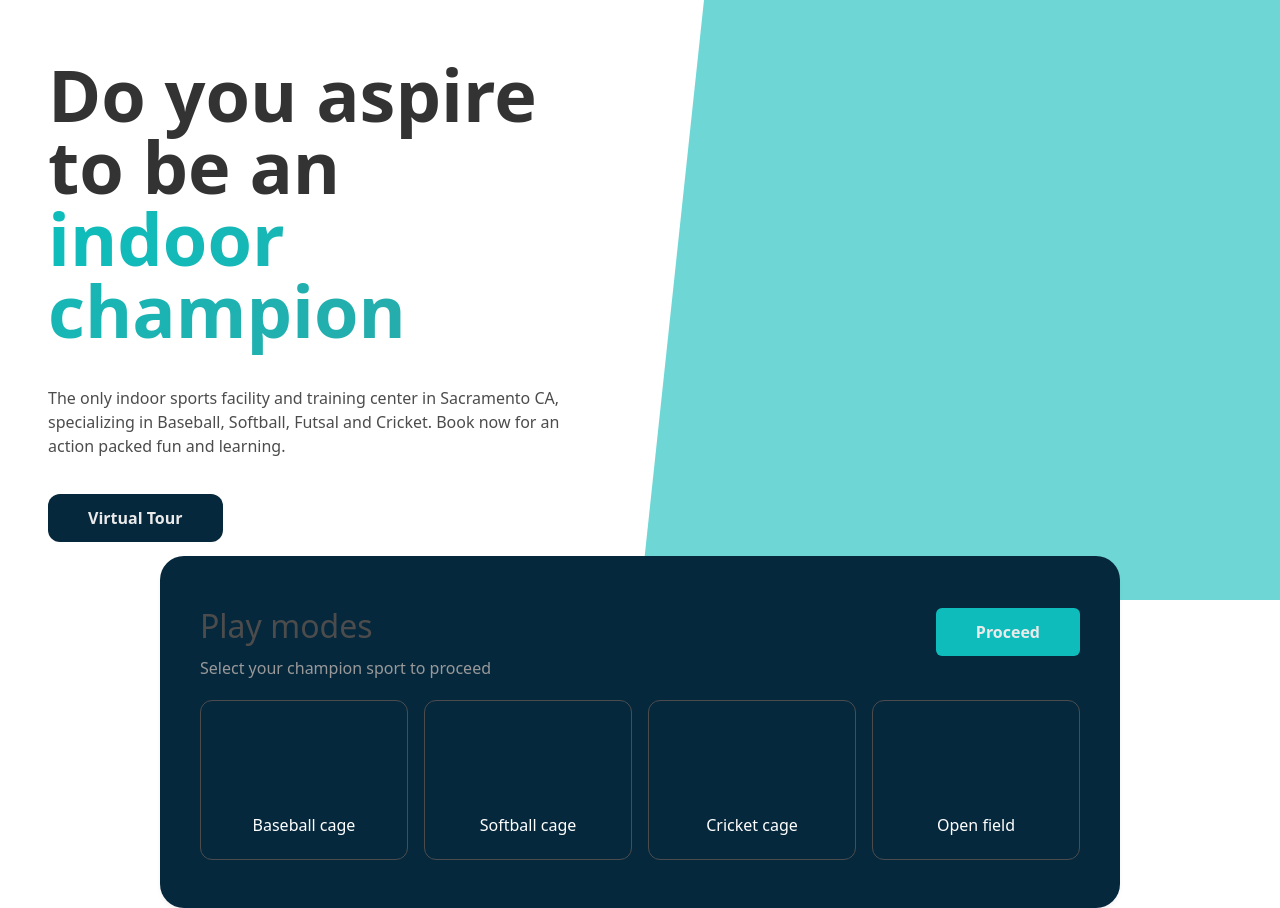
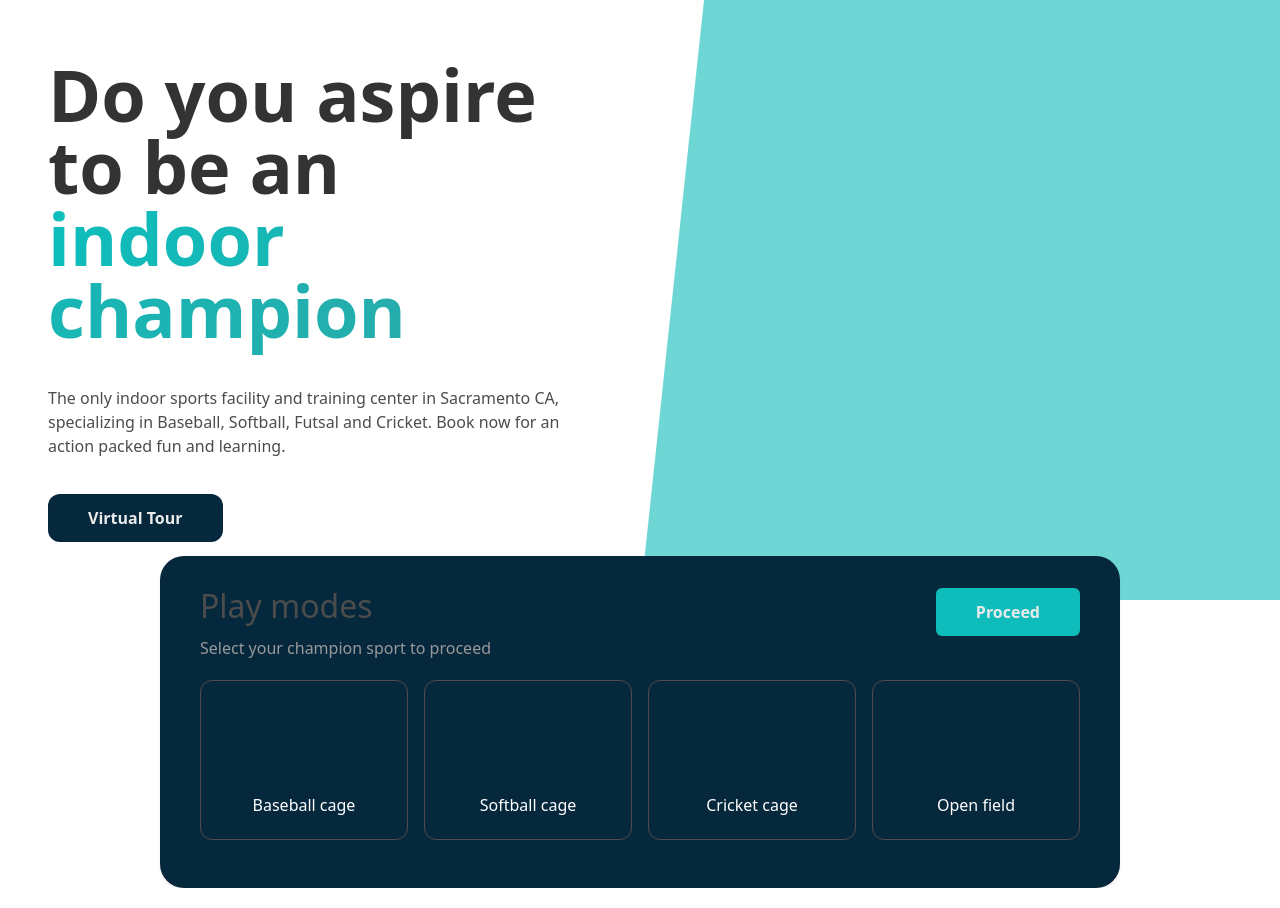
Before and after one commit to prostrikers/frontend, a React (Vite) app: page / in a window 1280 px wide. Built offline with nearby package versions, Linux system fonts and the light colour scheme; what tailwindcss-children would draw is missing.

Commit message:
feat: play mode selection card

```diff
--- a/src/components/sport-card/card.tsx
+++ b/src/components/sport-card/card.tsx
@@ -31,7 +31,7 @@ const SportsCard = () => {
   return (
     <>
       <div className="flex items-center justify-center mt-5">
-        <div className="rounded-3xl p-10 shadow-md w-9/12 bg-main-900 sports_selection_card">
+        <div className="rounded-3xl p-10 pt-5 shadow-md w-9/12 bg-main-900 sports_selection_card">
           <div className="w-full items-center justify-between pb-0 md:flex">
             <div className="flex items-center">
               <h2 className="text-xl font-medium text-gray-700 sm:text-3xl dark:text-gray-200">
```
